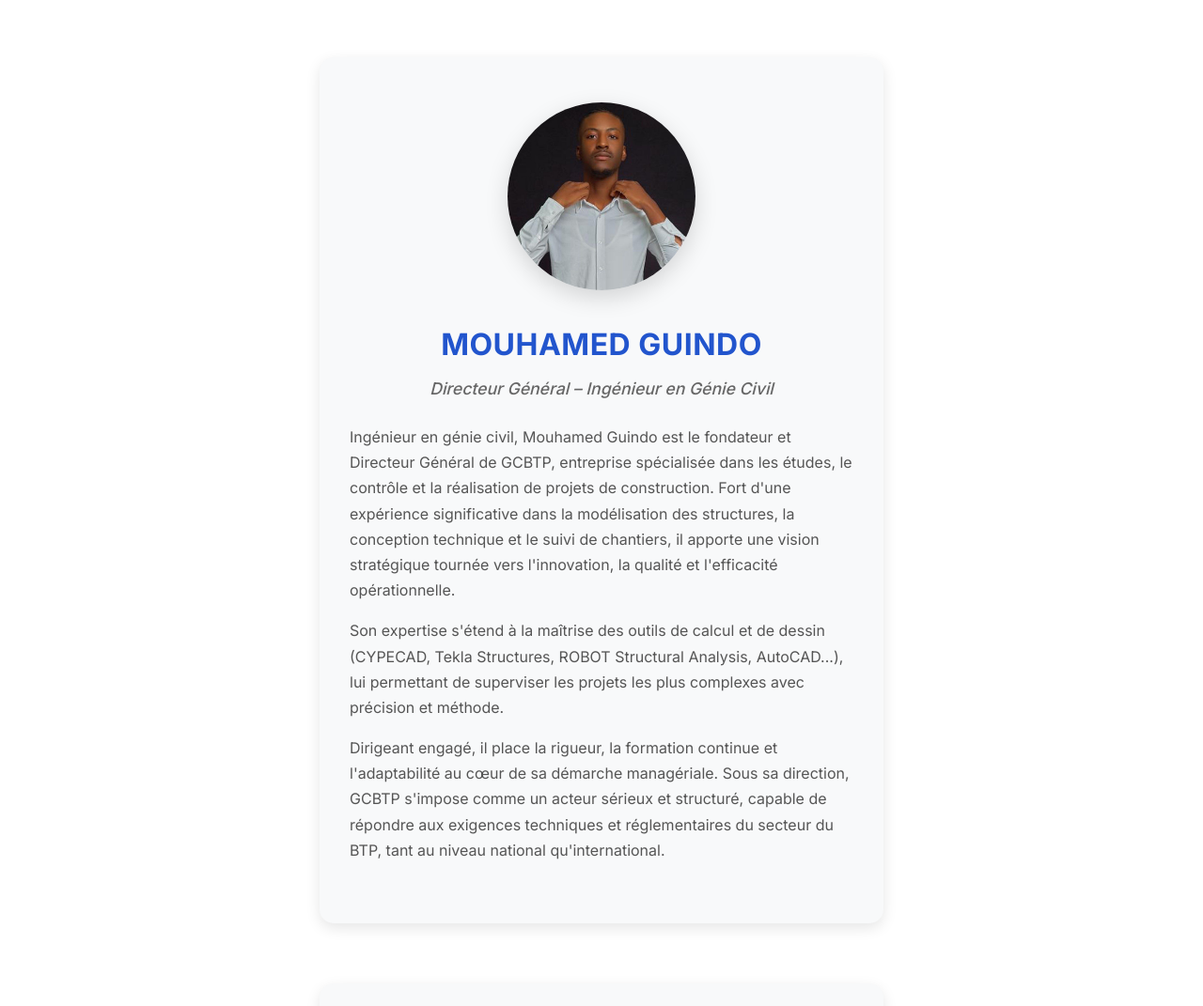
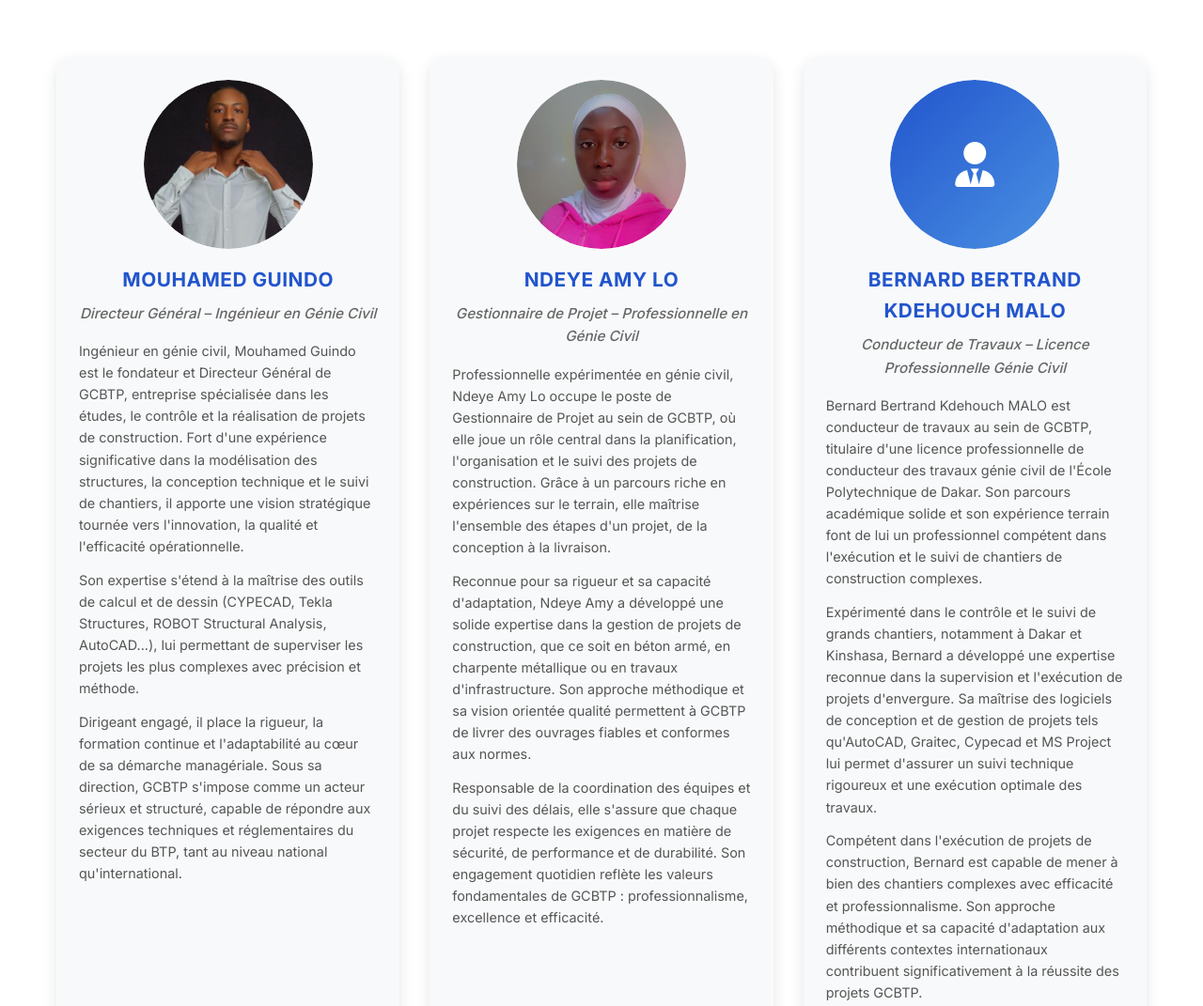
Before and after one commit to GIUNDO09/Guindoconstructionbtp, a plain HTML site: page index.html in a window 1280 px wide. Shown: the part 5673-6744 px from the top of the page at 94% size. Drawn offline with Linux system fonts and the light colour scheme.

Commit message:
Update styles.css

```diff
--- a/styles.css
+++ b/styles.css
@@ -255,14 +255,14 @@ html {
     font-size: 0.9em;
 }
 
-/* Photo des membres de l'équipe - classe utilisée dans le HTML */
+/* Photo des membres de l'équipe */
 .member-photo-img {
-    width: 200px;
-    height: 200px;
+    width: 100%;
+    height: 100%;
     object-fit: cover;
     border-radius: 50%;
     transition: var(--transition);
-    box-shadow: 0 8px 25px rgba(0,0,0,0.15);
+    box-shadow: 0 4px 20px rgba(0,0,0,0.1);
 }
 
 .member-photo:hover .member-photo-img {
@@ -270,7 +270,28 @@ html {
     box-shadow: 0 8px 30px rgba(0,0,0,0.2);
 }
 
-/* Styles pour les photos des membres - définis dans la section Team */
+.member-photo {
+    position: relative;
+    overflow: hidden;
+}
+
+.member-photo::before {
+    content: '';
+    position: absolute;
+    top: 0;
+    left: 0;
+    right: 0;
+    bottom: 0;
+    background: linear-gradient(135deg, rgba(34, 85, 205, 0.1), rgba(26, 95, 122, 0.1));
+    border-radius: 50%;
+    opacity: 0;
+    transition: var(--transition);
+    z-index: 1;
+}
+
+.member-photo:hover::before {
+    opacity: 1;
+}
 
 body {
     font-family: 'Inter', sans-serif;
@@ -377,8 +398,8 @@ body {
 
     /* Team Section */
     .team-members {
-        flex-direction: column;
-        gap: 2rem;
+        grid-template-columns: repeat(2, 1fr);
+        gap: 1.5rem;
     }
 
     .team-member {
@@ -1400,24 +1421,20 @@ body {
         font-size: 3rem;
     }
 
+    .team-members {
+        grid-template-columns: 1fr;
+        gap: 1.5rem;
+    }
+
     .team-member {
-        padding: 2rem 1.5rem;
-        max-width: 100%;
-    }
-
-    .member-photo {
-        width: 180px;
-        height: 180px;
-    }
-
-    .member-photo img {
-        width: 180px;
-        height: 180px;
+        grid-template-columns: 1fr;
+        text-align: center;
+        gap: 2rem;
     }
 
     .photo-placeholder {
-        width: 180px;
-        height: 180px;
+        width: 200px;
+        height: 200px;
     }
 
     .photo-placeholder i {
@@ -1513,66 +1530,41 @@ html {
     color: #555;
 }
 .team-members {
+    display: grid;
+    grid-template-columns: repeat(3, 1fr);
+    gap: 2rem;
+}
+.team-member {
     display: flex;
     flex-direction: column;
-    gap: 4rem;
-}
-.team-member {
-    display: flex;
-    flex-direction: column;
-    align-items: center;
-    text-align: center;
-    padding: 3rem 2rem;
+    align-items: center;
+    padding: 1.5rem;
     background: #f8f9fa;
     border-radius: 15px;
     box-shadow: 0 5px 15px rgba(0,0,0,0.1);
     transition: transform 0.3s ease, box-shadow 0.3s ease;
-    max-width: 600px;
-    margin: 0 auto;
 }
 .team-member:hover {
     transform: translateY(-5px);
     box-shadow: 0 10px 25px rgba(0,0,0,0.15);
 }
 .member-photo {
-    position: relative;
     text-align: center;
-    margin-bottom: 2rem;
-    width: 200px;
-    height: 200px;
-    overflow: visible;
-}
-.member-photo img {
-    width: 200px;
-    height: 200px;
+    margin-bottom: 1rem;
+    width: 180px;
+    height: 180px;
+    border-radius: 50%;
+    overflow: hidden;
+}
+.member-photo-img {
+    width: 100%;
+    height: 100%;
     object-fit: cover;
     border-radius: 50%;
-    box-shadow: 0 8px 25px rgba(0,0,0,0.15);
-    transition: var(--transition);
-}
-.member-photo::before {
-    content: '';
-    position: absolute;
-    top: 0;
-    left: 0;
-    right: 0;
-    bottom: 0;
-    background: linear-gradient(135deg, rgba(34, 85, 205, 0.1), rgba(26, 95, 122, 0.1));
-    border-radius: 50%;
-    opacity: 0;
-    transition: var(--transition);
-    z-index: 1;
-}
-.member-photo:hover::before {
-    opacity: 1;
-}
-.member-photo:hover img {
-    transform: scale(1.05);
-    box-shadow: 0 8px 30px rgba(0,0,0,0.2);
 }
 .photo-placeholder {
-    width: 200px;
-    height: 200px;
+    width: 180px;
+    height: 180px;
     border-radius: 50%;
     background: linear-gradient(135deg, #2255cd, #4a90e2);
     display: flex;
@@ -1582,36 +1574,34 @@ html {
     box-shadow: 0 10px 20px rgba(34, 85, 205, 0.3);
 }
 .photo-placeholder i {
-    font-size: 4rem;
+    font-size: 3rem;
     color: white;
 }
 .member-info {
     padding: 0;
+    text-align: center;
     width: 100%;
 }
 .member-name {
-    font-size: 2rem;
+    font-size: 1.3rem;
     font-weight: 700;
     color: #2255cd;
     margin-bottom: 0.5rem;
     text-transform: uppercase;
 }
 .member-title {
-    font-size: 1.1rem;
+    font-size: 0.95rem;
     color: #666;
     font-weight: 500;
-    margin-bottom: 1.5rem;
+    margin-bottom: 1rem;
     font-style: italic;
 }
-.member-description {
+.member-description p {
+    margin-bottom: 0.8rem;
+    line-height: 1.6;
+    color: #555;
+    font-size: 0.9rem;
     text-align: left;
-    max-width: 100%;
-}
-.member-description p {
-    margin-bottom: 1rem;
-    line-height: 1.7;
-    color: #555;
-    font-size: 1rem;
 }
 
 /* --- Carrières Section --- */
```
